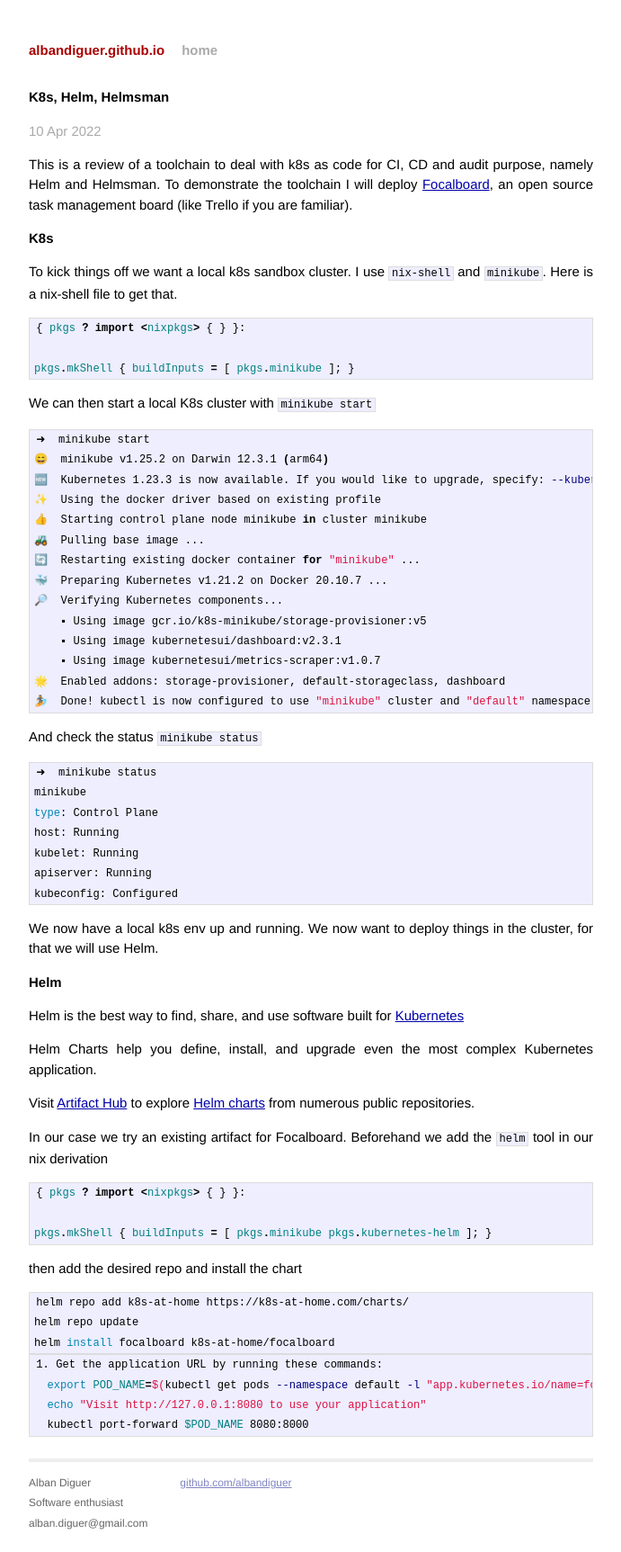
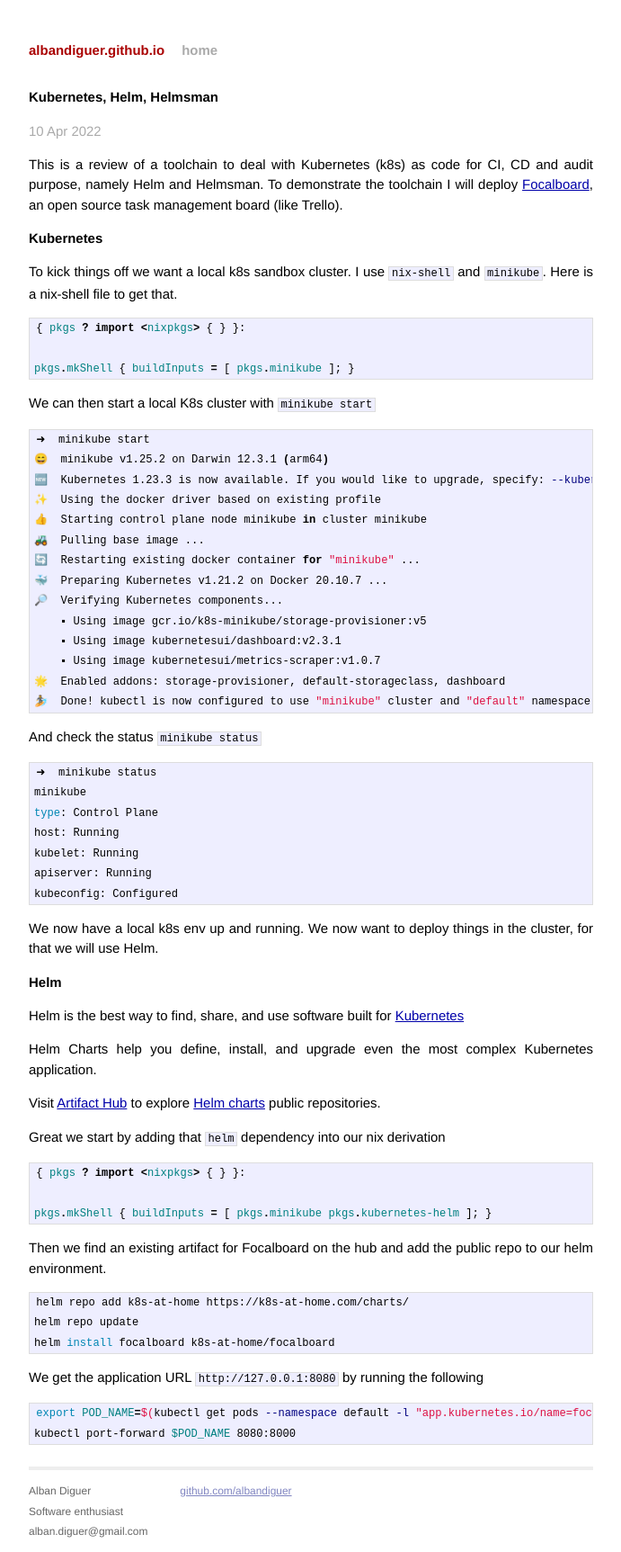
Before and after one commit to albandiguer/albandiguer.github.io, a Jekyll site: the page built from _posts/2022-04-10-k8s-helm-helmsman.md, in a window 1280 px wide. Shown: the whole page at 90% size, without its empty margins (294-985 px from the left). Built offline with Jekyll 4.4.1, drawn with Linux system fonts in a browser that asks for light colours.

````diff
--- a/_posts/2022-04-10-k8s-helm-helmsman.md
+++ b/_posts/2022-04-10-k8s-helm-helmsman.md
@@ -1,15 +1,15 @@
 ---
 layout: post
-title: 'K8s, Helm, Helmsman'
+title: 'Kubernetes, Helm, Helmsman'
 date: 2022-04-10 18:43
 categories: [devops]
 published: true
 ---
 
-This is a review of a toolchain to deal with k8s as code for CI, CD and audit purpose, namely Helm and Helmsman.
-To demonstrate the toolchain I will deploy [Focalboard](https://www.focalboard.com/), an open source task management board (like Trello if you are familiar).
+This is a review of a toolchain to deal with Kubernetes (k8s) as code for CI, CD and audit purpose, namely Helm and Helmsman.
+To demonstrate the toolchain I will deploy [Focalboard](https://www.focalboard.com/), an open source task management board (like Trello).
 
-# K8s
+# Kubernetes
 
 To kick things off we want a local k8s sandbox cluster. I use `nix-shell` and `minikube`. Here is a nix-shell file to get that.
 
@@ -58,9 +58,9 @@ We now have a local k8s env up and running. We now want to deploy things in the
 >
 > Helm Charts help you define, install, and upgrade even the most complex Kubernetes application.
 
-> Visit [Artifact Hub](https://artifacthub.io) to explore [Helm charts](https://artifacthub.io/packages/search?kind=0) from numerous public repositories.
+> Visit [Artifact Hub](https://artifacthub.io) to explore [Helm charts](https://artifacthub.io/packages/search?kind=0) public repositories.
 
-In our case we try an existing artifact for Focalboard. Beforehand we add the `helm` tool in our nix derivation
+Great we start by adding that `helm` dependency into our nix derivation
 
 ```nix
 { pkgs ? import <nixpkgs> { } }:
@@ -68,7 +68,7 @@ In our case we try an existing artifact for Focalboard. Beforehand we add the `h
 pkgs.mkShell { buildInputs = [ pkgs.minikube pkgs.kubernetes-helm ]; }
 ```
 
-then add the desired repo and install the chart
+Then we find an existing artifact for Focalboard on the hub and add the public repo to our helm environment.
 
 ```shell
 helm repo add k8s-at-home https://k8s-at-home.com/charts/
@@ -76,9 +76,9 @@ helm repo update
 helm install focalboard k8s-at-home/focalboard
 ```
 
+We get the application URL `http://127.0.0.1:8080` by running the following
+
 ```shell
-1. Get the application URL by running these commands:
-  export POD_NAME=$(kubectl get pods --namespace default -l "app.kubernetes.io/name=focalboard,app.kubernetes.io/instance=focalboard" -o jsonpath="{.items[0].metadata.name}")
-  echo "Visit http://127.0.0.1:8080 to use your application"
-  kubectl port-forward $POD_NAME 8080:8000
+export POD_NAME=$(kubectl get pods --namespace default -l "app.kubernetes.io/name=focalboard,app.kubernetes.io/instance=focalboard" -o jsonpath="{.items[0].metadata.name}")
+kubectl port-forward $POD_NAME 8080:8000
 ```
````
Also changed, not shown: _posts/2022-04-12-work-for-australia-from-france.md (added, +185 -0 lines).
